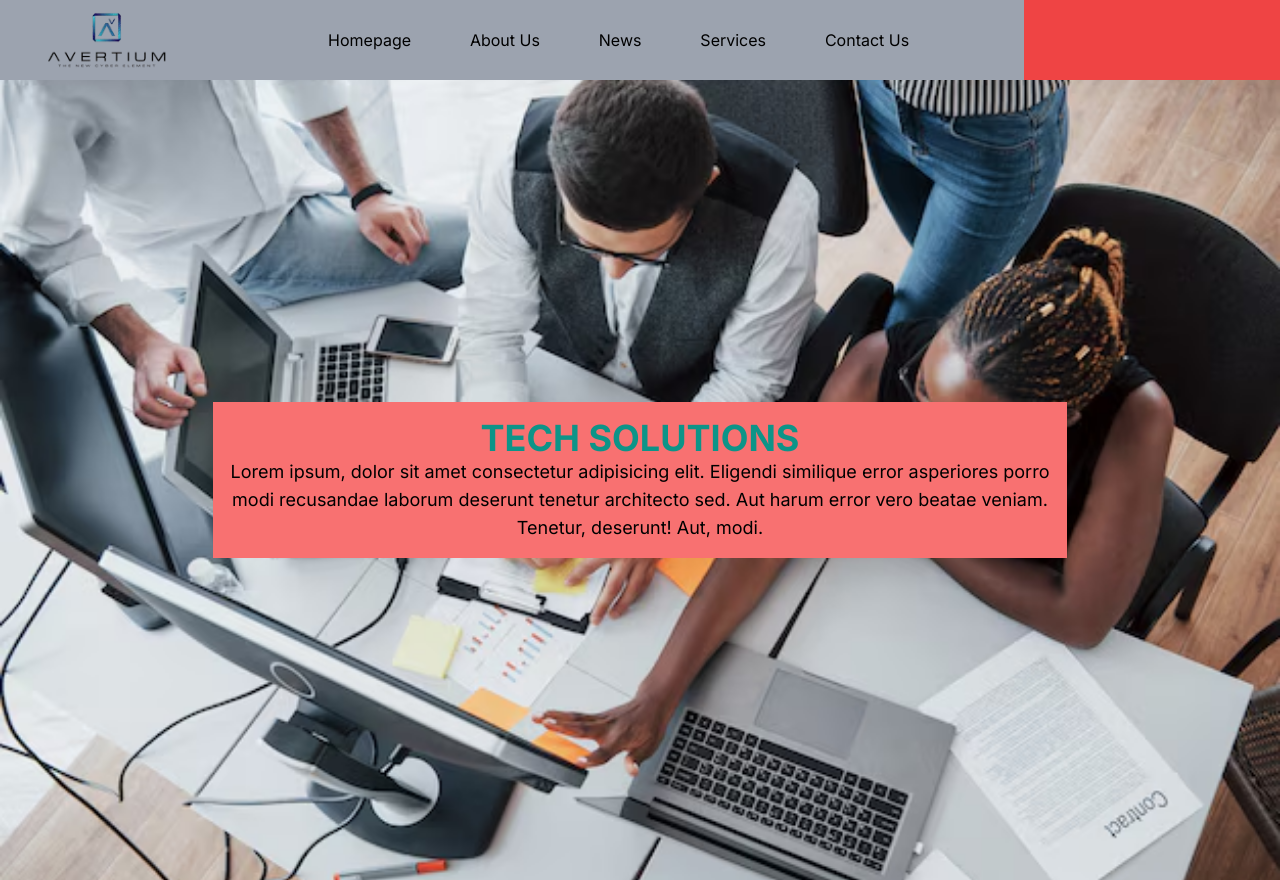
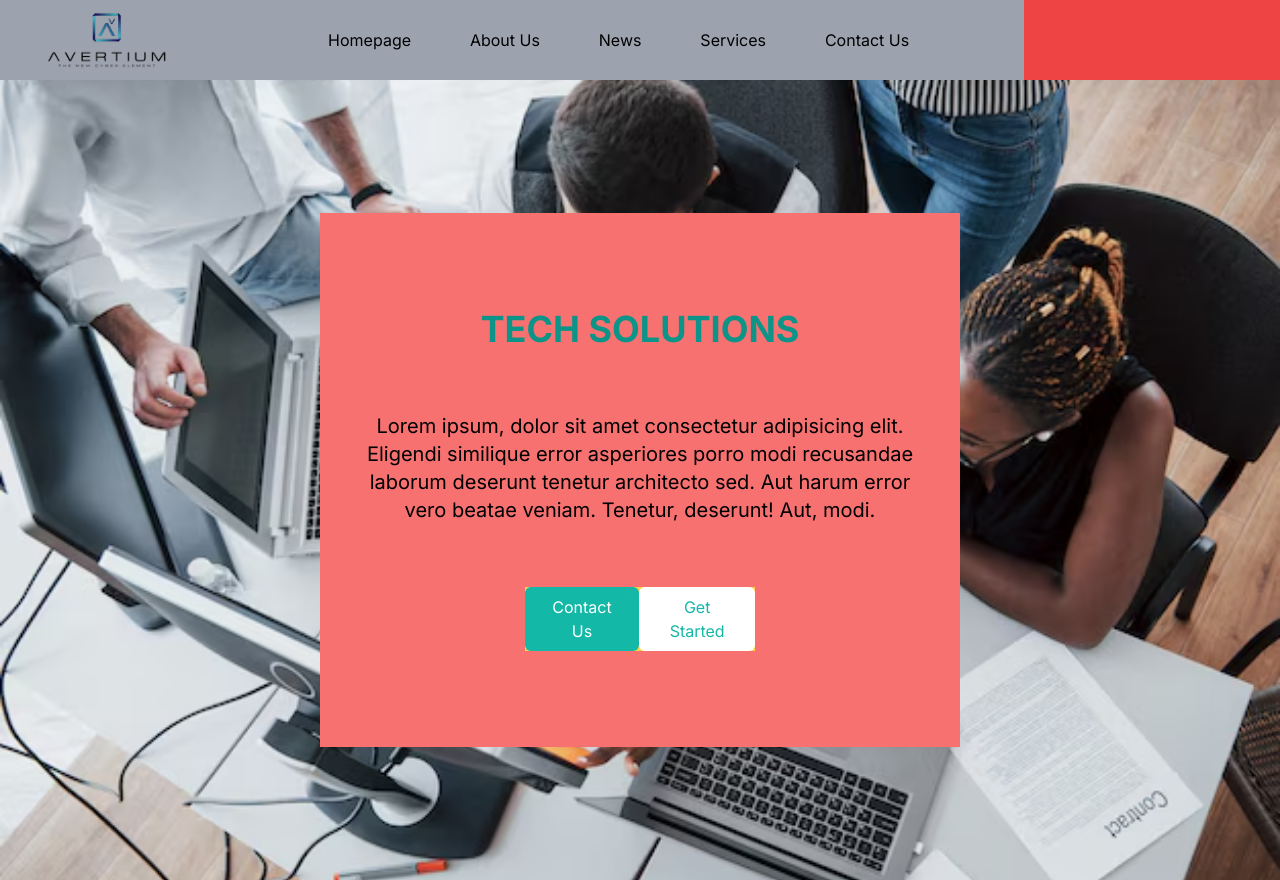
Before and after one commit to DevFrancesca/TechSolutions, a Next.js app: page / in a window 1280 px wide. Built offline with nearby package versions, Linux system fonts and the light colour scheme.

Commit message:
work on hero component

```diff
--- a/src/components/heroes/page.jsx
+++ b/src/components/heroes/page.jsx
@@ -4,17 +4,23 @@ const Heroes = () => {
   return (
     <div className="h-screen w-screen bg-[url('/bg2.avif')] bg-cover bg-center bg-no-repeat overflow-hidden flex items-center justify-center"
     >
-      <section className="w-2/3 sm-w-4/5 md-w-3/4 lg-w-2/4 h-auto sm-h-2/3 p-4 sm-p-6 md-p-8 text-center bg-red-400 flex flex-col justify-evenly items-center"
+      <section className="w-11/12 sm:w-4/5 md:w-3/4 lg:w-2/4 h-auto sm:h-2/3 p-4 sm:p-6 md:p-8 text-center bg-red-400 flex flex-col justify-evenly items-center"
       >
         <h1 class="text-lg sm:text-xl md:text-2xl lg:text-3xl xl:text-4xl font-bold text-teal-600">
           TECH SOLUTIONS
         </h1>
-        <p class="text-xs sm:text-base md:text-md lg:text-lg xl:text-text-base 2xl:text-2xl">
+        <p class="text-xs sm:text-sm md:text-base lg:text-lg xl:text-xl">
           Lorem ipsum, dolor sit amet consectetur adipisicing elit. Eligendi similique error asperiores porro modi recusandae laborum deserunt tenetur architecto sed. Aut harum error vero beatae veniam. Tenetur, deserunt! Aut, modi.
           </p>
-        <div className="w-2/3 h-1/4 bg-amber-300 flex justify-center items-center">
-          <button></button>
-          <button></button>
+        <div className="w-full sm:w-1/2 md:w-2/5 h-16 bg-amber-300 flex justify-around items-center"
+        >
+          <button className="bg-teal-500 text-white px-4 py-2 rounded-md hover:bg-teal-600 transition duration-300">
+            Contact Us
+          </button >
+
+          <button className="bg-white text-teal-500 px-4 py-2 rounded-md hover:bg-gray-200 transition duration-300">
+            Get Started
+          </button>
         </div>
       </section>
     </div>
```
